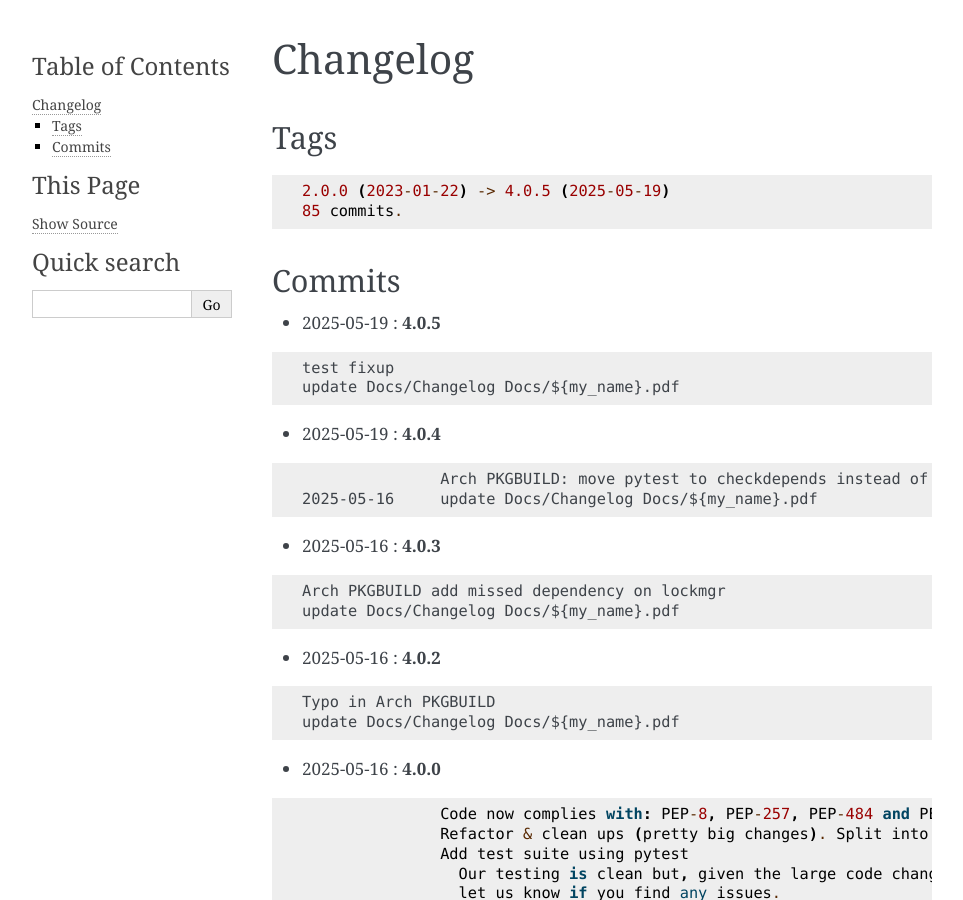
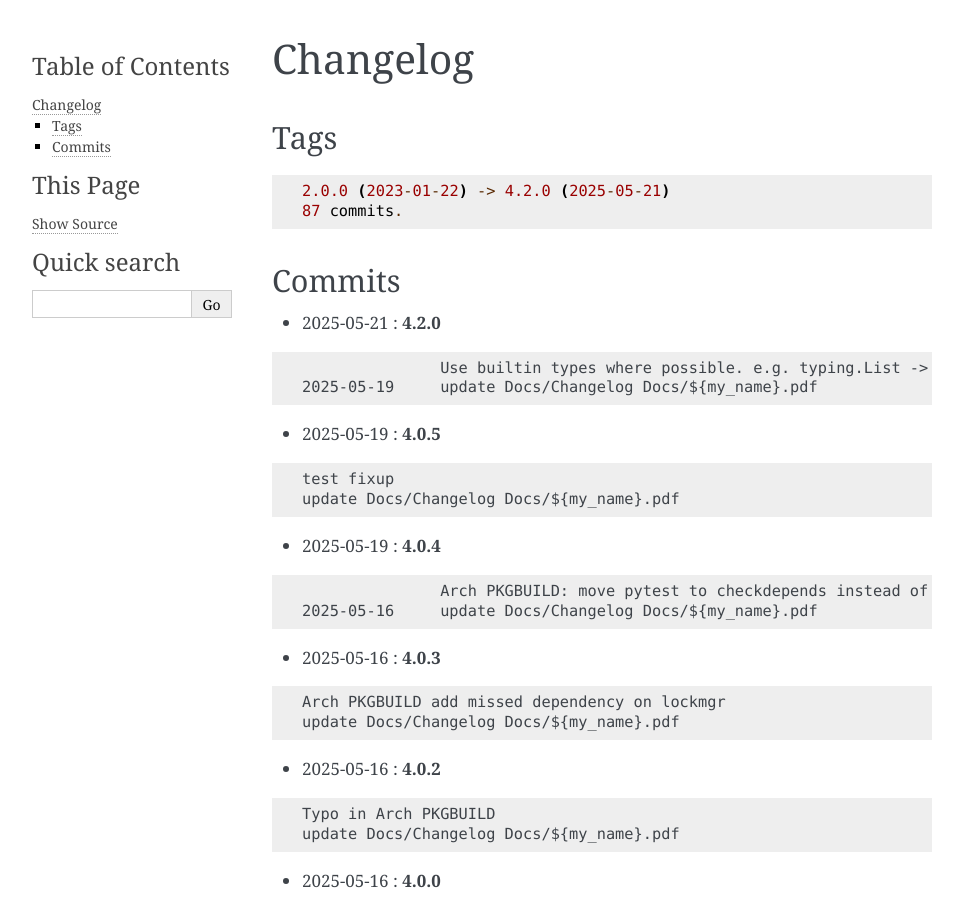
Before and after one commit to gene-git/dns_tools, a Sphinx documentation site: the page built from Docs/Changelog.rst, in a window 1280 px wide and 900 px high. Shown: the whole window, without its empty margins (148-1111 px from the left). Built offline with Sphinx 7.4.7, drawn with Linux system fonts in a browser that asks for light colours; pages that are not in the unit, such as notebooks, are missing from menus.

Commit message:
update Docs/Changelog Docs/${my_name}.pdf

```diff
--- a/Docs/Changelog.rst
+++ b/Docs/Changelog.rst
@@ -7,12 +7,19 @@ Tags
 
 ::
 
-	2.0.0 (2023-01-22) -> 4.0.5 (2025-05-19)
-	85 commits.
+	2.0.0 (2023-01-22) -> 4.2.0 (2025-05-21)
+	87 commits.
 
 Commits
 =======
 
+
+* 2025-05-21  : **4.2.0**
+
+::
+
+                Use builtin types where possible. e.g. typing.List -> list
+ 2025-05-19     update Docs/Changelog Docs/${my_name}.pdf
 
 * 2025-05-19  : **4.0.5**
 
```
Also changed, not shown: 2 other files.
